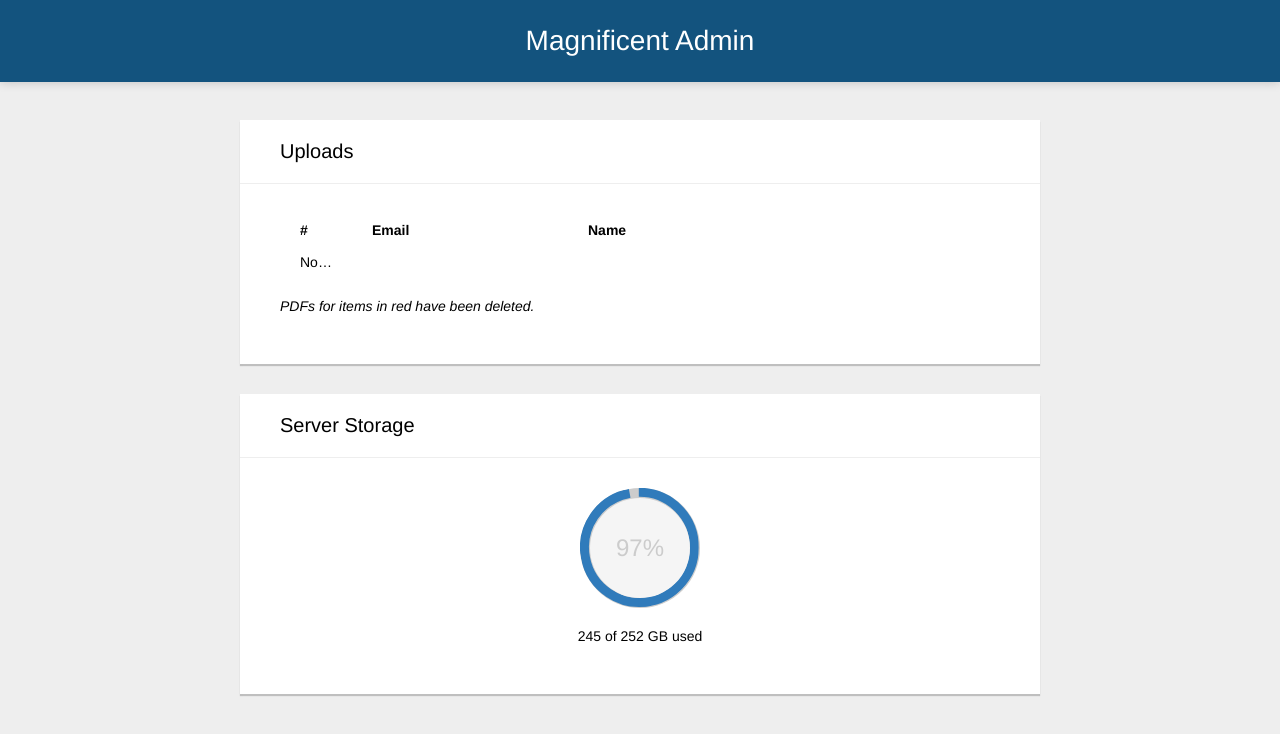
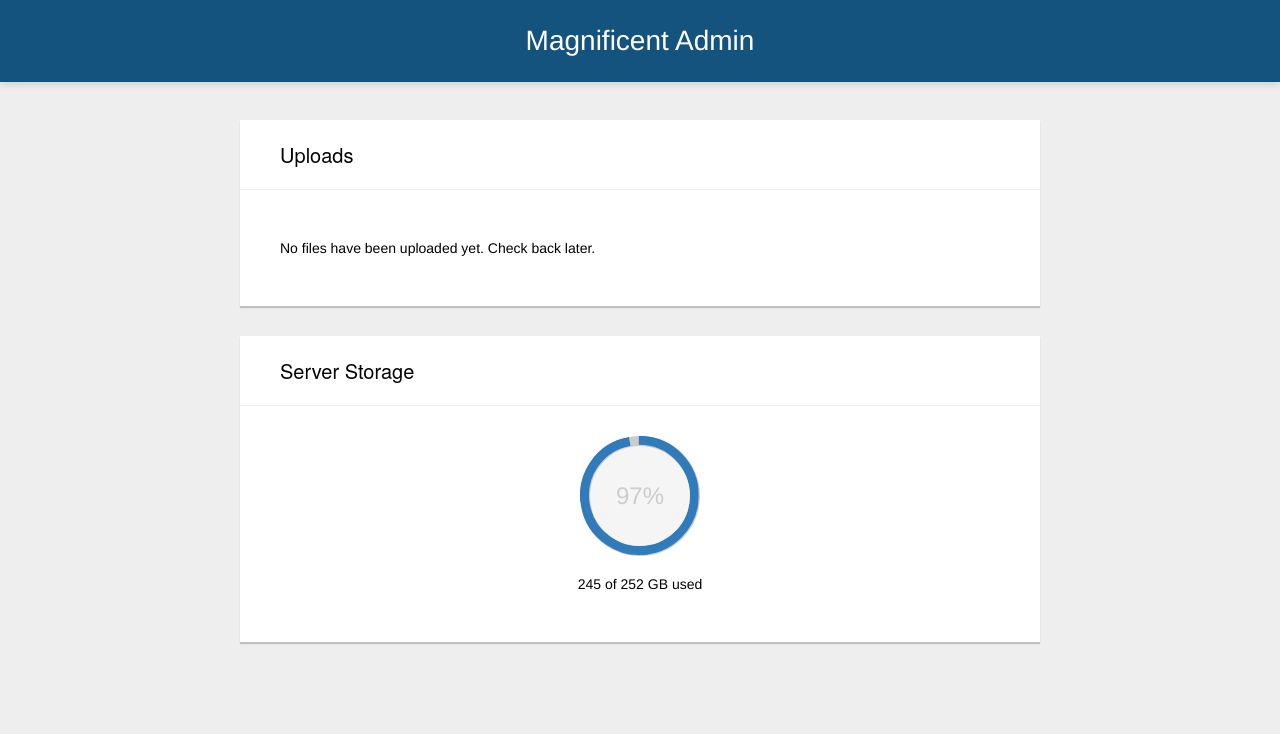
Before and after one commit to DinoDogan/Pre-Alpha-MVP, a PHP site: page /admin/index.php in a window 1280 px wide. Shown: the top 734 px of the page. Run offline with PHP 8.4, Linux system fonts and the light colour scheme; some web fonts are replaced.

Commit message:
No uploads found and font fix (admin panel)

```diff
--- a/admin/index.php
+++ b/admin/index.php
@@ -96,6 +96,7 @@
 
                             default:
 
+                                if (sizeof($uploads_db->db) != 0) {
                                     ?>
                                     <table id="uploads-table" class="tablesorter">
                                         <thead>
@@ -118,10 +119,6 @@
 
                                                     $upload_count++;
                                                 }
-
-                                            if ($upload_count == 0) {
-                                                echo '<tr><td>No uploads found!</td></tr>';
-                                            }
                                             ?>
 
                                         </tbody>
@@ -130,6 +127,10 @@
                                         <em>PDFs for items in red have been deleted.</em>
                                     </p>
                                     <?php
+                                }
+                                else {
+                                    echo '<p>No files have been uploaded yet. Check back later.</p>';
+                                }
 
                                 break;
                         }
--- a/css/admin.css
+++ b/css/admin.css
@@ -1,4 +1,4 @@
-@import "../fonts/helveticaneue/";
+@import "../fonts/helveticaneue/index.css";
 
 * {
     -webkit-box-sizing: border-box;
@@ -62,7 +62,7 @@ a {
     padding-top: 20px;
     padding-bottom: 20px;
     font-size: 20px;
-    font-weight: 200;
+    font-weight: 300;
 }
 
 #uploads-table {
```
Lines whose indentation alone changed are shown as unchanged.
